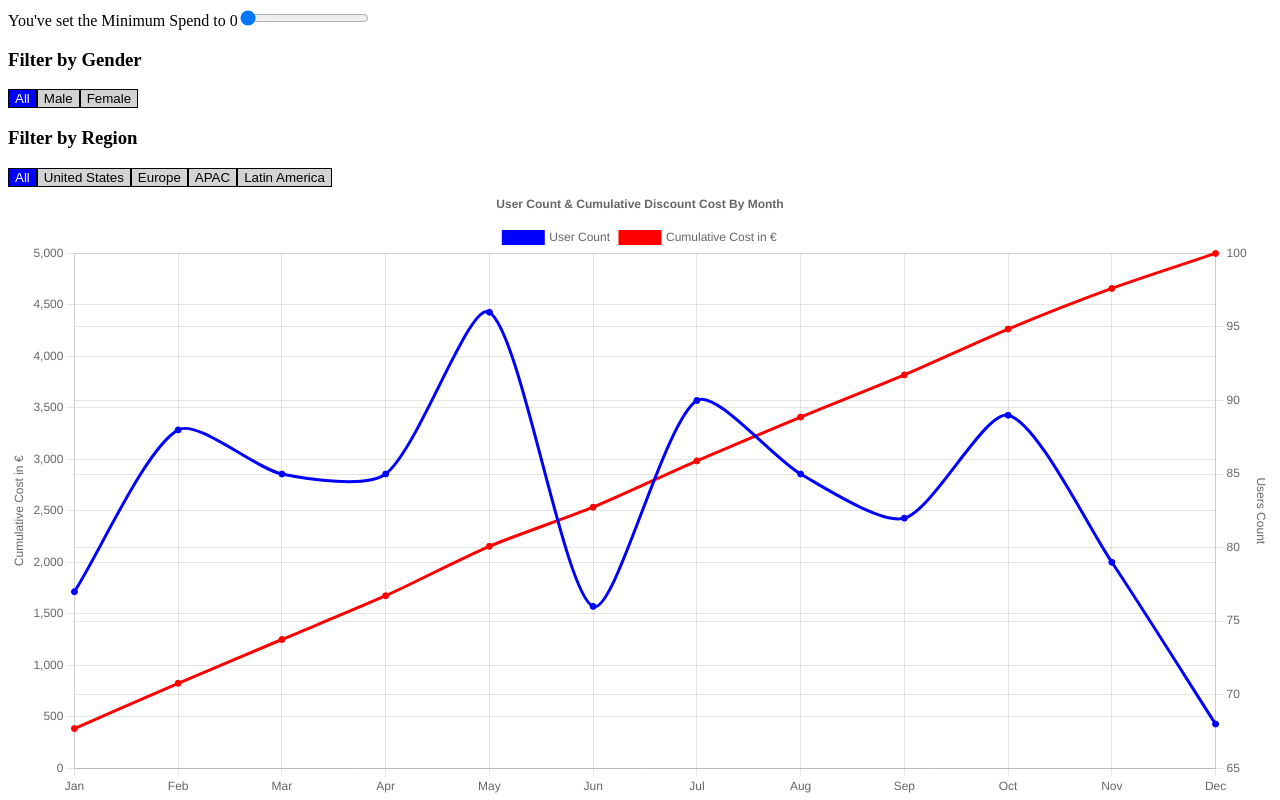
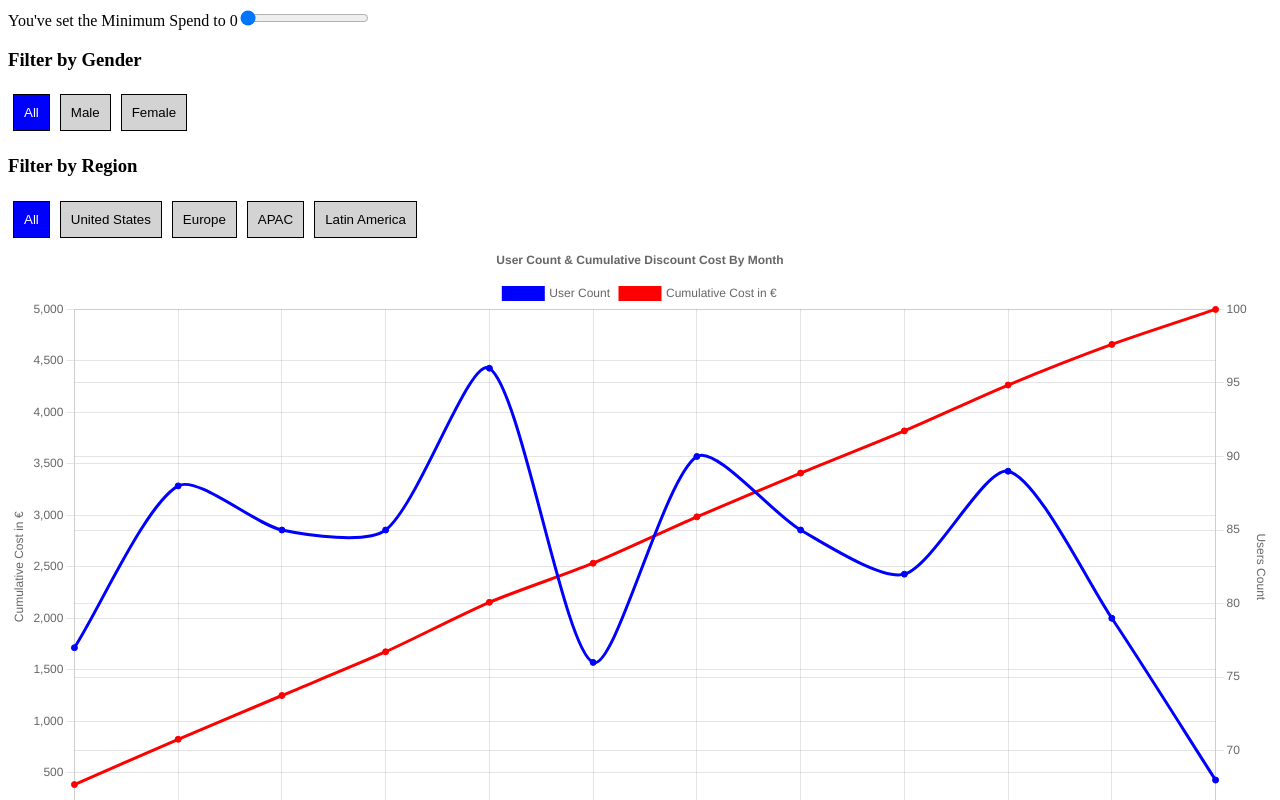
Before and after one commit to llleeeaaannn/utrack, a React (Create React App) app: page / in a window 1280 px wide. Shown: the top 800 px of the page. Built offline with nearby package versions, Linux system fonts and the light colour scheme.

Commit message:
Added padding + margin to buttons

```diff
--- a/src/filters/genderFilter.js
+++ b/src/filters/genderFilter.js
@@ -13,6 +13,8 @@ const GenderFilter = ({ gender, setGender }) => {
             backgroundColor: gender === g ? "blue" : "lightgray",
             color: gender === g ? "white" : "black",
             border: "1px solid black",
+            padding: "10px",
+            margin: "5px"
           }}
         >
           {g}
--- a/src/filters/regionFilter.js
+++ b/src/filters/regionFilter.js
@@ -12,7 +12,9 @@ const RegionFilter = ({ region, setRegion }) => {
           style={{
               backgroundColor: region === r ? "blue" : "lightgray",
               color: region === r ? "white" : "black",
-              border: "1px solid black"
+              border: "1px solid black",
+              padding: "10px",
+              margin: "5px"
           }}
         >
           {r}
```
